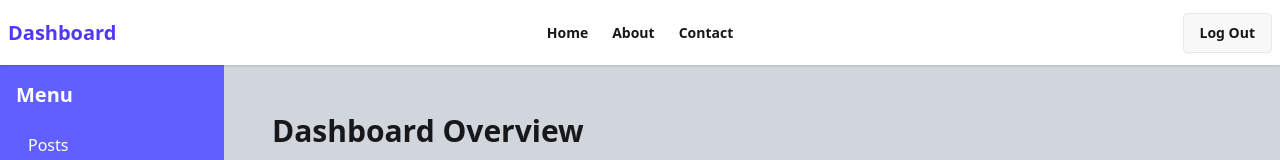
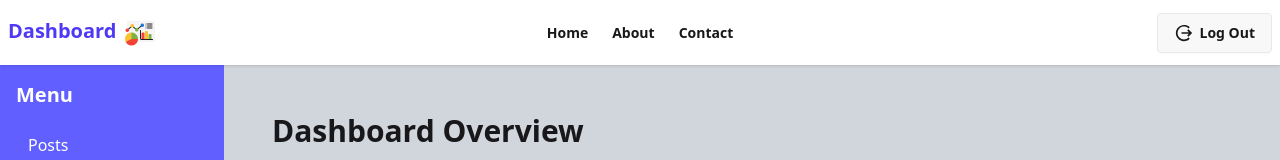
Before and after one commit to sm-ayman/dashboard, a React (Vite) app: page / in a window 1280 px wide. Shown: the top 160 px of the page. Built offline with nearby package versions, Linux system fonts and the light colour scheme; no server answers.

Commit message:
added icons

```diff
--- a/index.html
+++ b/index.html
@@ -1,13 +1,16 @@
 <!doctype html>
 <html lang="en" data-theme="light">
+
 <head>
   <meta charset="UTF-8" />
-    <link rel="icon" type="image/svg+xml" href="/vite.svg" />
+  <link rel="icon" type="image/svg+xml" href="/dashboard.png" />
   <meta name="viewport" content="width=device-width, initial-scale=1.0" />
-    <title>react-router</title>
+  <title>Dashboard</title>
 </head>
+
 <body>
   <div id="root"></div>
   <script type="module" src="/src/main.jsx"></script>
 </body>
+
 </html>
--- a/package.json
+++ b/package.json
@@ -13,6 +13,7 @@
     "@tailwindcss/vite": "^4.1.13",
     "react": "^19.1.1",
     "react-dom": "^19.1.1",
+    "react-icons": "^5.5.0",
     "react-router": "^7.9.3",
     "tailwindcss": "^4.1.13"
   },
--- a/src/componnets/Navbar/Navbar.jsx
+++ b/src/componnets/Navbar/Navbar.jsx
@@ -1,6 +1,7 @@
 import React from "react";
 import { Link } from "react-router";
-
+import icon from "/dashboard.png";
+import { IoMdLogOut } from "react-icons/io";
 const Navbar = () => {
   return (
     <div className="navbar bg-base-100 shadow-sm">
@@ -27,22 +28,42 @@ const Navbar = () => {
             tabIndex={0}
             className="menu menu-sm dropdown-content bg-base-100 rounded-box z-1 mt-3 w-52 p-2 shadow"
           >
-          <li className="font-semibold"><Link to='/'>Home</Link></li>
-          <li className="font-semibold"><Link to='/about' >About</Link></li>
-          <li className="font-semibold"><Link to='/contact' >Contact</Link></li>
+            <li className="font-semibold">
+              <Link to="/">Home</Link>
+            </li>
+            <li className="font-semibold">
+              <Link to="/about">About</Link>
+            </li>
+            <li className="font-semibold">
+              <Link to="/contact">Contact</Link>
+            </li>
           </ul>
         </div>
-        <a className="font-bold text-xl text-indigo-600">Dashboard</a>
+        <div>
+          <a className="flex gap-2 font-bold text-xl text-indigo-600">
+            <span>Dashboard</span>
+            <img src={icon} alt="" className="w-8" />
+          </a>
+        </div>
       </div>
       <div className="navbar-center hidden lg:flex">
         <ul className="menu menu-horizontal px-1">
-          <li className="font-semibold"><Link to='/'>Home</Link></li>
-          <li className="font-semibold"><Link to='/about' >About</Link></li>
-          <li className="font-semibold"><Link to='/contact' >Contact</Link></li>
+          <li className="font-semibold">
+            <Link to="/">Home</Link>
+          </li>
+          <li className="font-semibold">
+            <Link to="/about">About</Link>
+          </li>
+          <li className="font-semibold">
+            <Link to="/contact">Contact</Link>
+          </li>
         </ul>
       </div>
       <div className="navbar-end">
-        <a className="btn">Log Out</a>
+        <a className="btn">
+          <IoMdLogOut size={20}/>
+          Log Out
+        </a>
       </div>
     </div>
   );
--- a/src/componnets/Sidebar/Sidebar.jsx
+++ b/src/componnets/Sidebar/Sidebar.jsx
@@ -3,7 +3,7 @@ import { Link } from "react-router";
 
 const Sidebar = () => {
   return (
-    <aside className="w-56 bg-indigo-500 p-4 min-h-screen">
+    <aside className="md:w-56 bg-indigo-500 p-4 min-h-screen">
       <h2 className="text-xl text-white font-bold mb-4">Menu</h2>
 
       <nav className="flex flex-col gap-2">
--- a/src/pages/Posts/Post.jsx
+++ b/src/pages/Posts/Post.jsx
@@ -3,10 +3,10 @@ import React from "react";
 const Post = ({ post }) => {
   const { title, body, id } = post;
   return (
-    <div class="bg-white rounded-lg shadow hover:shadow-lg p-4 flex flex-col">
-      <h3 class="font-semibold text-xl mb-2 text-gray-800">{title}</h3>
-      <p class="text-gray-600 flex-1">{body}</p>
-      <span class="mt-4 text-sm text-gray-400">Post ID: {id}</span>
+    <div className="bg-white rounded-lg shadow hover:shadow-lg p-4 flex flex-col">
+      <h3 className="font-semibold text-xl mb-2 text-gray-800">{title}</h3>
+      <p className="text-gray-600 flex-1">{body}</p>
+      <span className="mt-4 text-sm text-gray-400">Post ID: {id}</span>
     </div>
   );
 };
```
Also changed, not shown: public/dashboard.png (added), 1 other file (tests, documents, lock files or other folders). Lines whose indentation alone changed are shown as unchanged.
